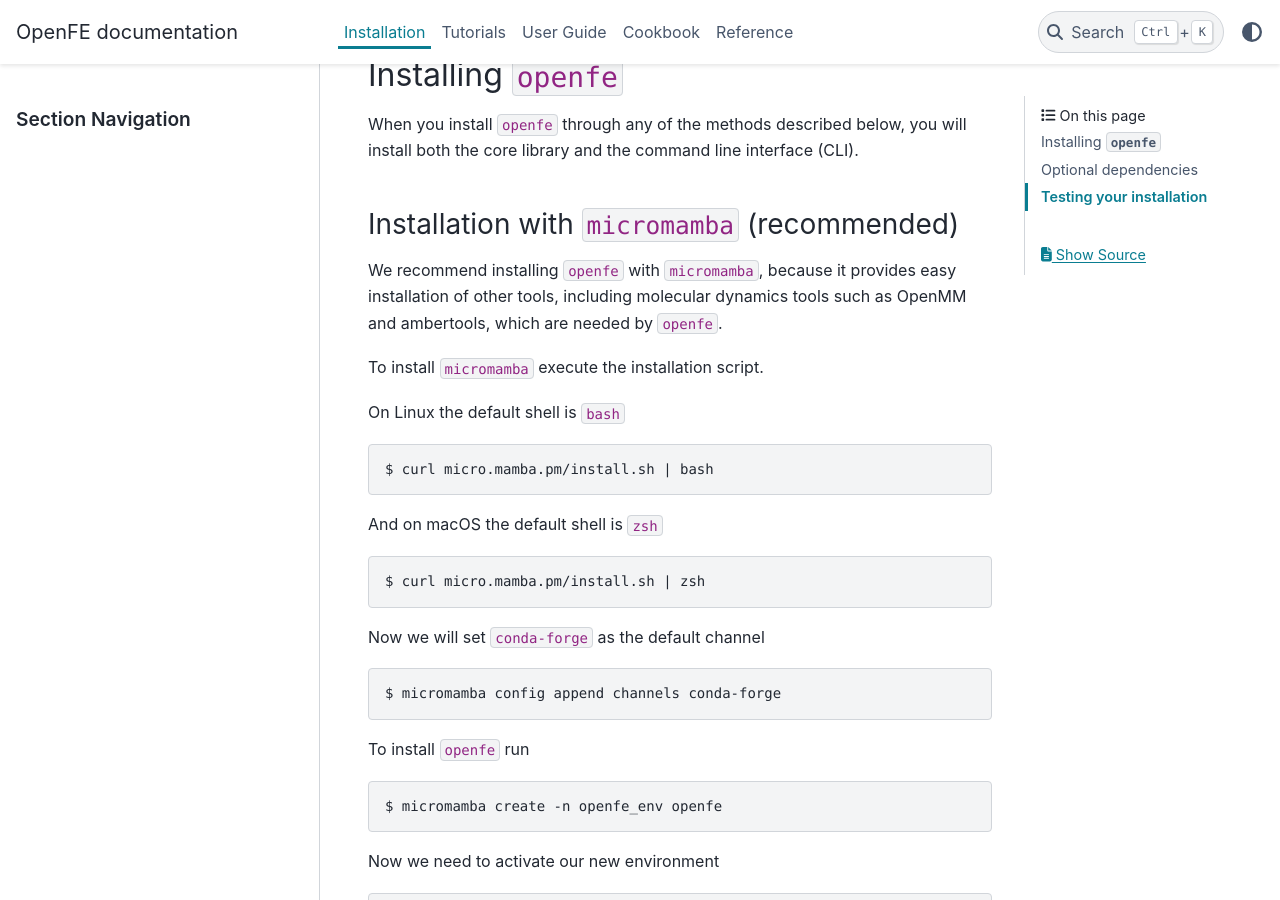
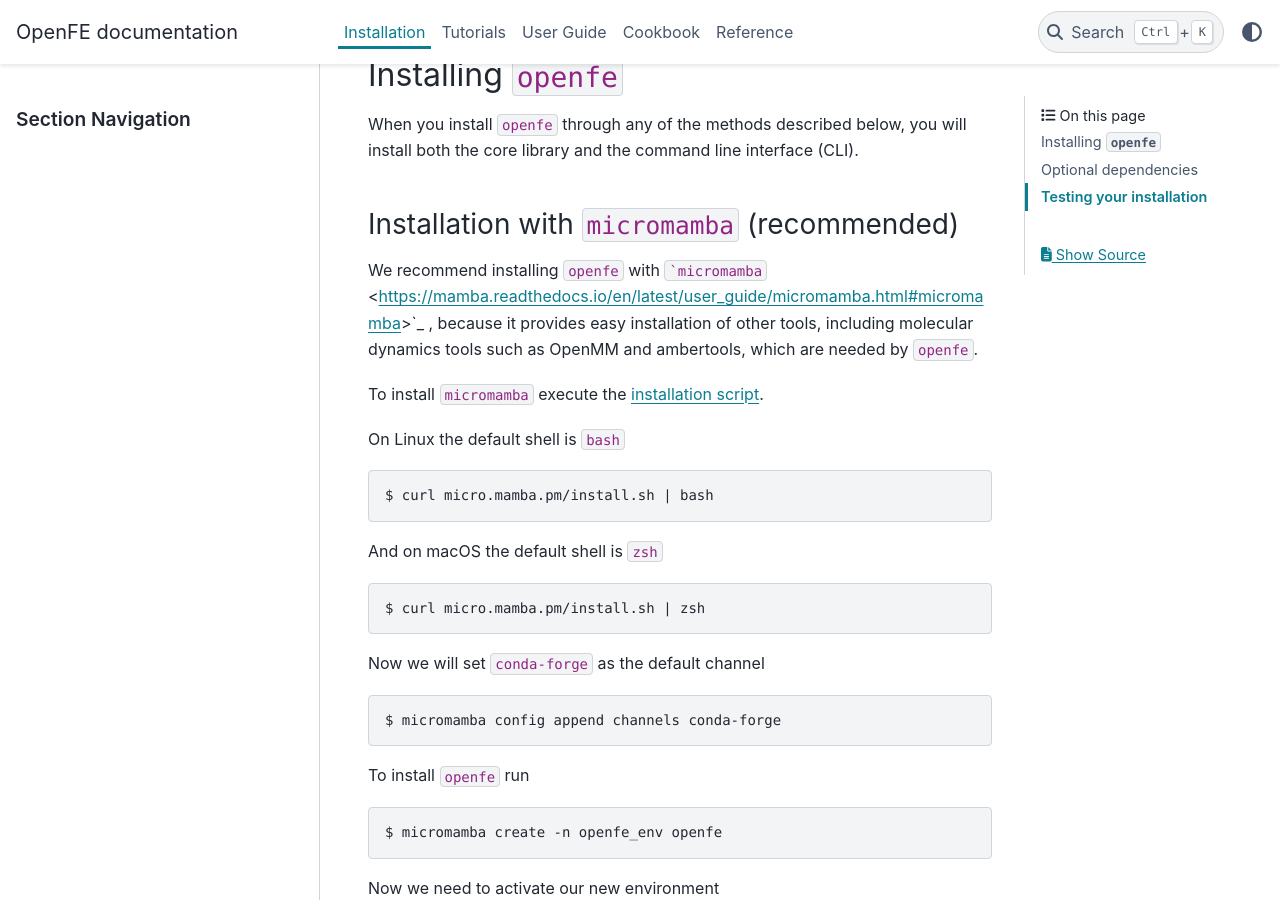
Before and after one commit to OpenFreeEnergy/openfe, a Sphinx documentation site: the page built from docs/installation.rst, in a window 1280 px wide and 900 px high, scrolled down 320 px. Built offline with Sphinx 7.4.7 and the PyData theme 0.15.4, drawn with Linux system fonts in a browser that asks for light colours; some of the changed lines change nothing that is shown.

Commit message:
Added links (yes I know one of them is busted, I will figure out how to get ``foo`` to work in a link later

````diff
--- a/docs/installation.rst
+++ b/docs/installation.rst
@@ -17,11 +17,11 @@
 Installation with ``micromamba`` (recommended)
 ~~~~~~~~~~~~~~~~~~~~~~~~~~~~~~~~~~~~~~~~~
 
-We recommend installing ``openfe`` with ``micromamba``, because it provides easy
+We recommend installing ``openfe`` with ```micromamba`` <https://mamba.readthedocs.io/en/latest/user_guide/micromamba.html#micromamba>`_ , because it provides easy
 installation of other tools, including molecular dynamics tools such as
 OpenMM and ambertools, which are needed by ``openfe``.
 
-To install ``micromamba`` execute the installation script.
+To install ``micromamba`` execute the `installation script <https://mamba.readthedocs.io/en/latest/installation.html#install-script>`_.
 
 On Linux the default shell is ``bash`` ::
 
````
